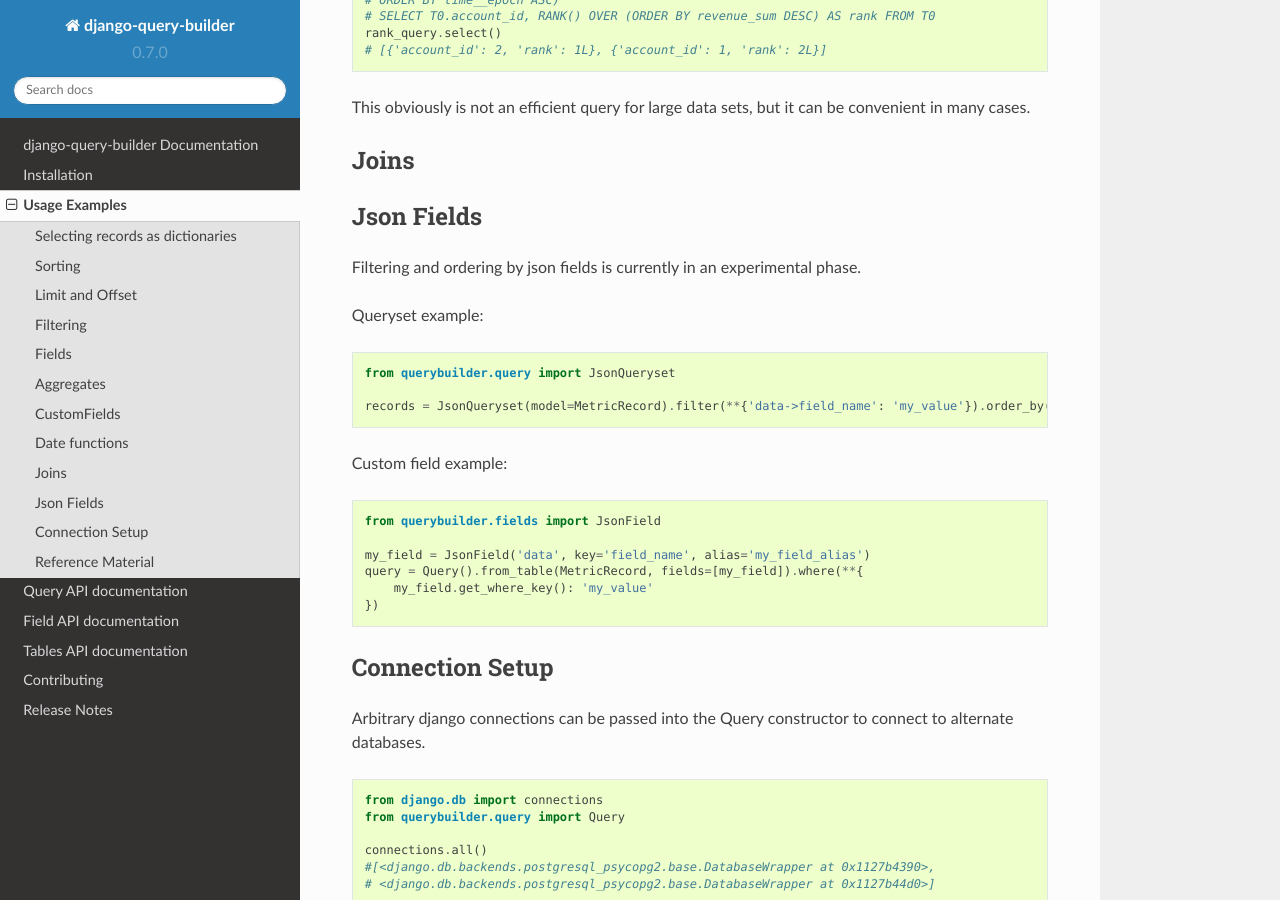
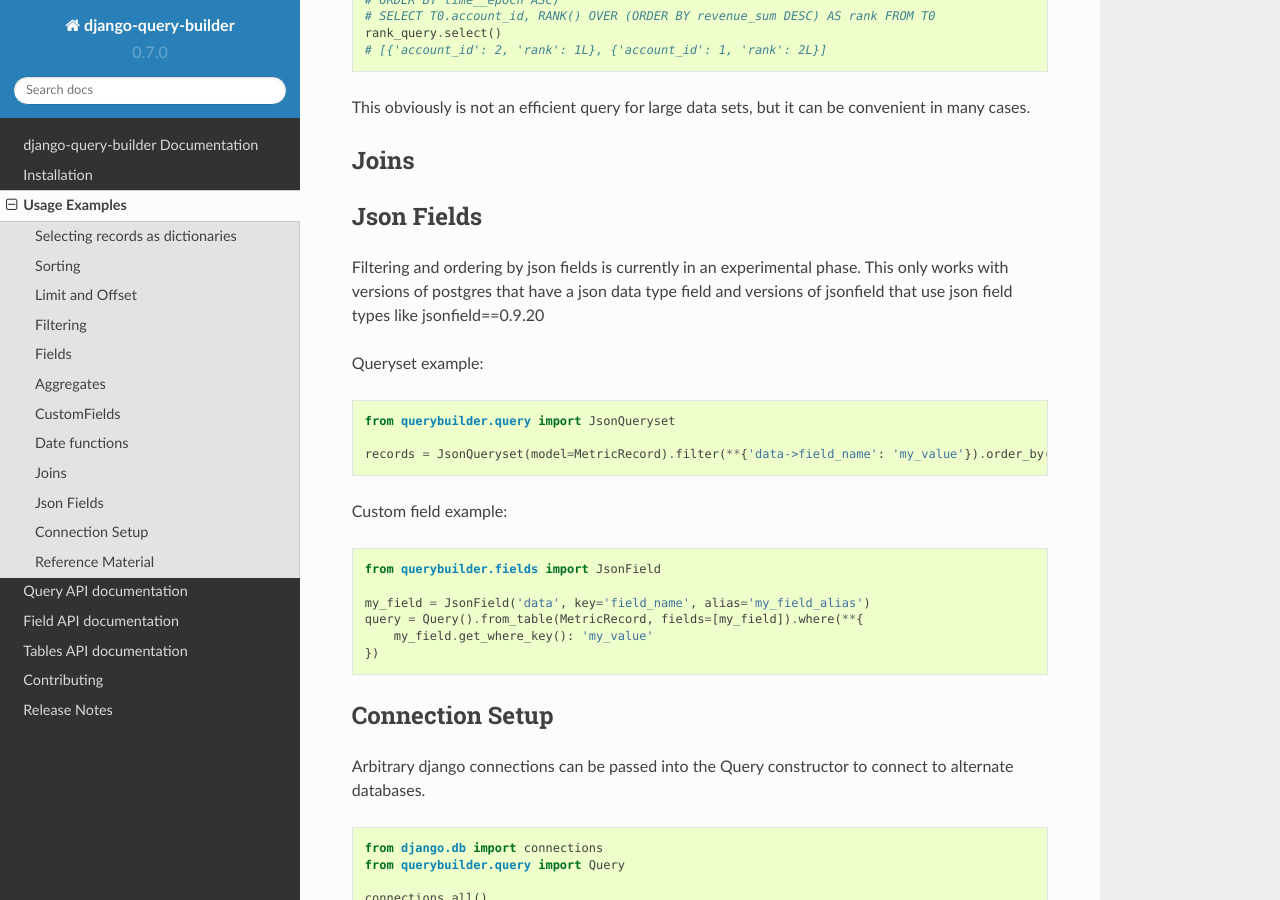
Before and after one commit to ambitioninc/django-query-builder, a Sphinx documentation site: the page built from docs/usage_examples.rst, in a window 1280 px wide and 900 px high, scrolled down 6374 px. Built offline with Sphinx 7.4.7 and the Read the Docs theme 2.0.0, drawn with Linux system fonts in a browser that asks for light colours.

Commit message:
* added json requirement notes

```diff
--- a/docs/usage_examples.rst
+++ b/docs/usage_examples.rst
@@ -371,7 +371,8 @@ Joins
 
 Json Fields
 -----------
-Filtering and ordering by json fields is currently in an experimental phase.
+Filtering and ordering by json fields is currently in an experimental phase. This only works with versions of
+postgres that have a json data type field and versions of jsonfield that use json field types like jsonfield==0.9.20
 
 Queryset example:
 
```
